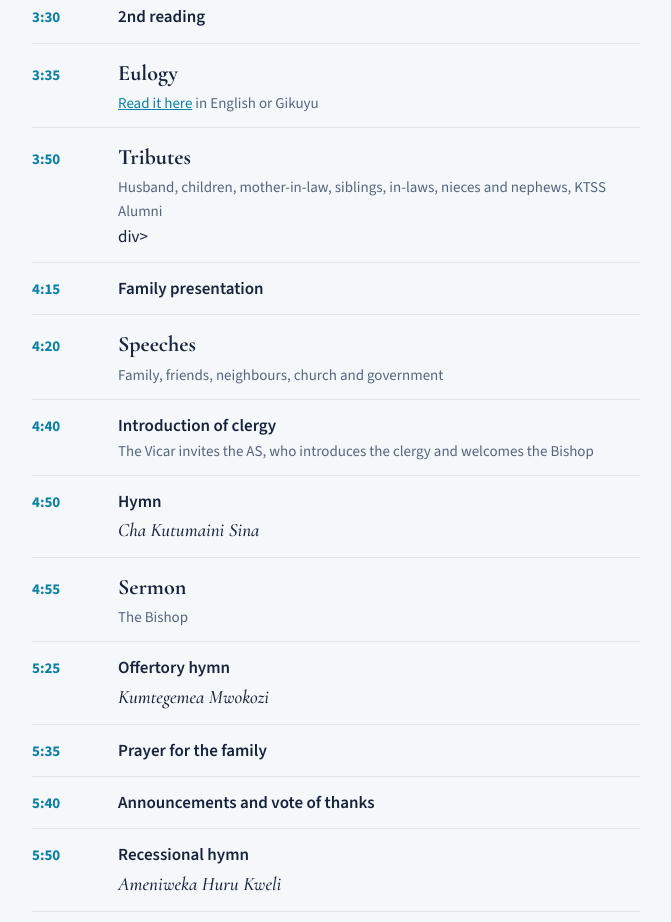
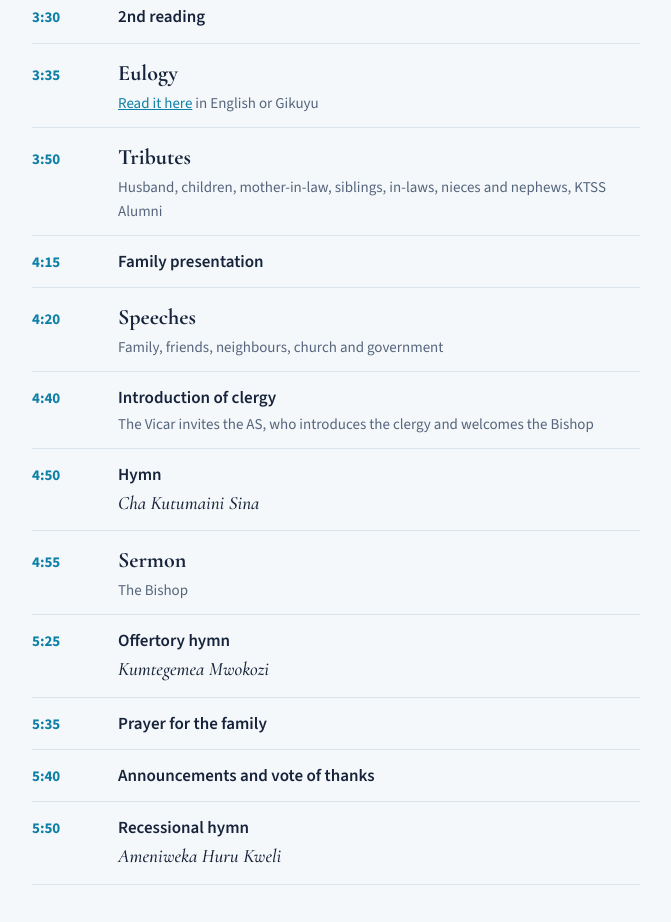
Before and after one commit to FirenziaF/Mwalimu-Phoebe-s-Memorial-service, a plain HTML site: page index.html in a window 1280 px wide. Shown: the part 1510-2432 px from the top of the page, without its empty margins (304-975 px from the left). Drawn offline with nearby package versions, Linux system fonts and the light colour scheme.

Commit message:
Update index.html

```diff
--- a/index.html
+++ b/index.html
@@ -137,7 +137,7 @@ footer .small{font-size:14px;color:#C9D6E6;margin-top:6px}
       <li class="item" data-t="925"><time>3:25</time><div><div class="what">1st reading</div></div></li>
       <li class="item" data-t="930"><time>3:30</time><div><div class="what">2nd reading</div></div></li>
       <li class="item key" data-t="935"><time>3:35</time><div><div class="what">Eulogy</div><div class="who"><a href="#eulogy">Read it here</a> in English or Gikuyu</div></div></li>
-      <li class="item key" data-t="950"><time>3:50</time><div><div class="what">Tributes</div><div class="who">Husband, children, mother-in-law, siblings, in-laws, nieces and nephews, KTSS Alumni</div>div></div></li>
+      <li class="item key" data-t="950"><time>3:50</time><div><div class="what">Tributes</div><div class="who">Husband, children, mother-in-law, siblings, in-laws, nieces and nephews, KTSS Alumni</div></li>
       <li class="item" data-t="975"><time>4:15</time><div><div class="what">Family presentation</div></div></li>
       <li class="item key" data-t="980"><time>4:20</time><div><div class="what">Speeches</div><div class="who">Family, friends, neighbours, church and government</div></div></li>
       <li class="item" data-t="1000"><time>4:40</time><div><div class="what">Introduction of clergy</div><div class="who">The Vicar invites the AS, who introduces the clergy and welcomes the Bishop</div></div></li>
```
